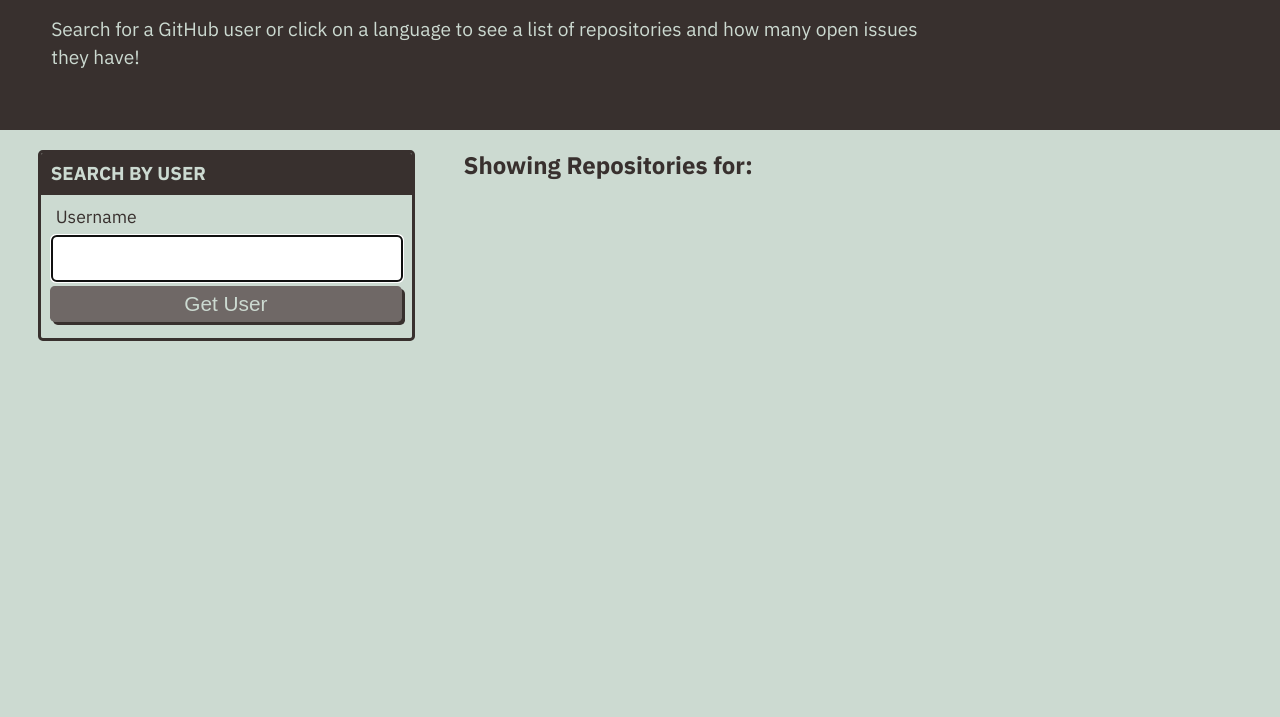
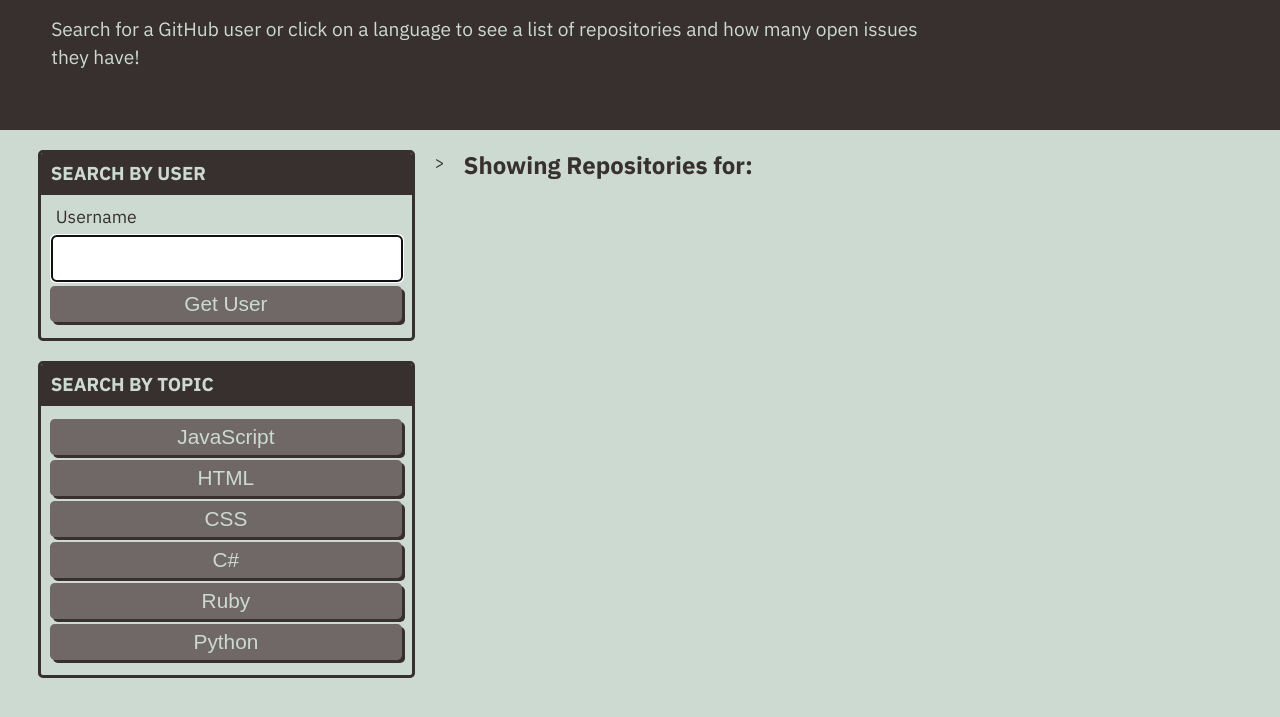
Before and after one commit to CodyDiab/git-it-done, a plain HTML site: page index.html in a window 1280 px wide. Shown: the part 103-820 px from the top of the page. Drawn offline with Linux system fonts and the light colour scheme.

Commit message:
included search by language/plus added additional languages

```diff
--- a/assets/js/homepage.js
+++ b/assets/js/homepage.js
@@ -5,6 +5,9 @@ var nameInputEl = document.querySelector("#username");
 /// nodes to write search respone to//
  var repoContainerEl = document.querySelector("#repos-container");
  var repoSearchTerm = document.querySelector("#repo-search-term");
+
+ //var for data buttons
+ var languageButtonsEl = document.querySelector("#language-buttons")
 
 /// submit form function///
 var formSubmitHandler = function(event) {
@@ -121,5 +124,21 @@ var displayRepos = function(repos, searchTerm){
     //end loop
 }
 ///
+// function for click event (language buttons by data attribute)**************************
+var buttonClickHandler= function(event) {
+    //adress button by data attribute
+    var language=event.target.getAttribute("data-language")
+
+    if(language) {
+    getFeaturedRepos(language);
+
+    /////// clear old content
+    repoContainerEl.textContent = "";
+
+
+    }
+}
 
 userFormEl.addEventListener("submit", formSubmitHandler);
+
+languageButtonsEl.addEventListener("click",buttonClickHandler)
--- a/index.html
+++ b/index.html
@@ -30,6 +30,22 @@
           </form>
 
        </div>
+       <div class="card">
+         <h3 class="card-header text-uppercase">Search By Topic</h3>
+         <div class="card-body" id="language-buttons">
+           <button class="btn" data-language="javascript">JavaScript</button>
+           <button class="btn" data-language="html">HTML</button>
+           <button class="btn" data-language="css">CSS</button>
+           <button class="btn" data-language="c#">C#</button>
+           <button class="btn" data-language="ruby">Ruby</button>
+           <button class="btn" data-language="python">Python</button>
+
+         </div>
+
+       </div>
+
+    </div>
+    >
 
     </div>
     <div class="col-12 col-md-8">
```
